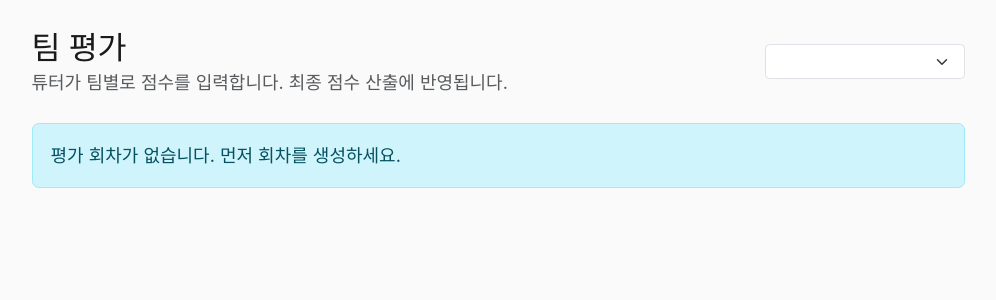
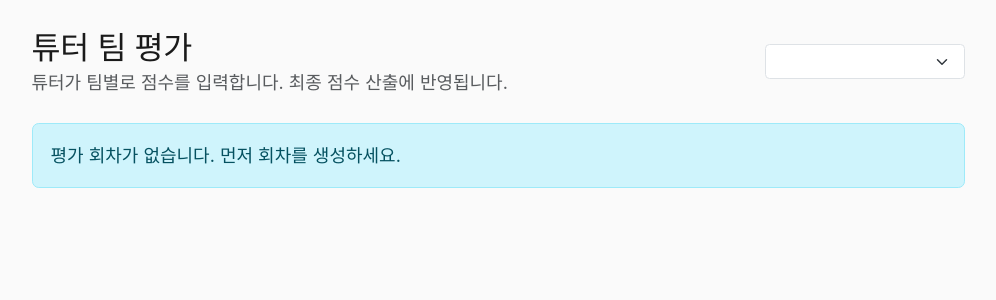
Before and after one commit to jin-park0115/ax-evalutator, a Django app: page /tutor/team-evaluation/ in a window 1280 px wide. Shown: the part 82-382 px from the top of the page, without its empty margins (142-1138 px from the left). Run offline with Django 5.2, Linux system fonts and the light colour scheme; a user stored in the database is signed in; data that the repository does not hold is empty; some web fonts are replaced.

Commit message:
fix: 튜터 팀 평가 화면 라벨 명확화 (팀 평가 → 튜터 팀 평가)

```diff
--- a/project/templates/tutor/team_evaluation.html
+++ b/project/templates/tutor/team_evaluation.html
@@ -4,7 +4,7 @@
 
 <div class="d-flex flex-wrap justify-content-between align-items-center mb-4 gap-3">
     <div>
-        <h1 class="h3 mb-1">팀 평가</h1>
+        <h1 class="h3 mb-1">튜터 팀 평가</h1>
         <p class="text-muted mb-0">
             튜터가 팀별로 점수를 입력합니다. 최종 점수 산출에 반영됩니다.
         </p>
@@ -29,7 +29,7 @@
 
 <div class="card">
     <div class="card-header">
-        <strong>팀 평가 목록</strong>
+        <strong>튜터 팀 평가 목록</strong>
         <span class="text-muted">({{ evaluations|length }}개 팀)</span>
     </div>
 
```
